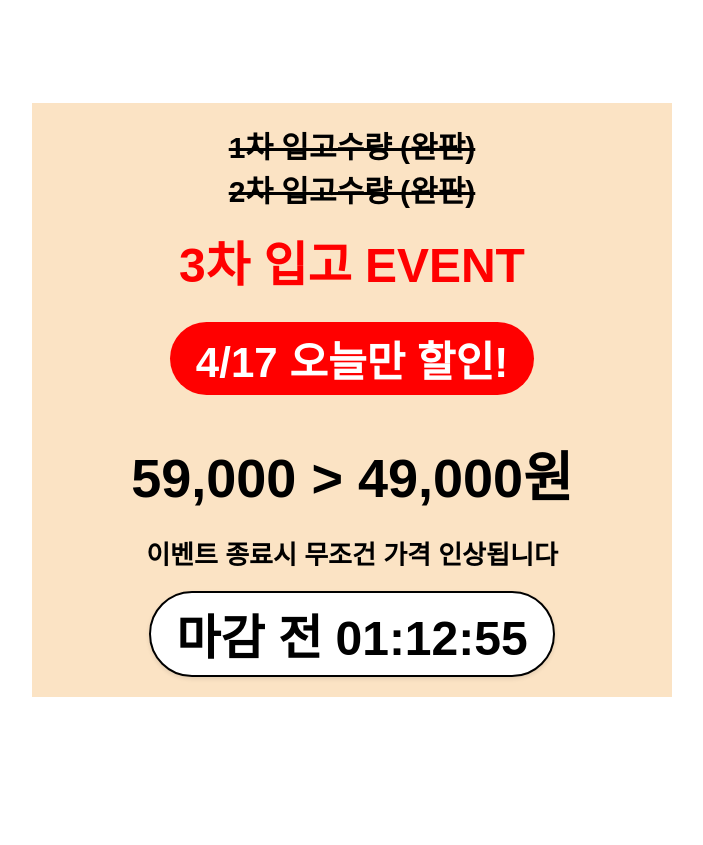
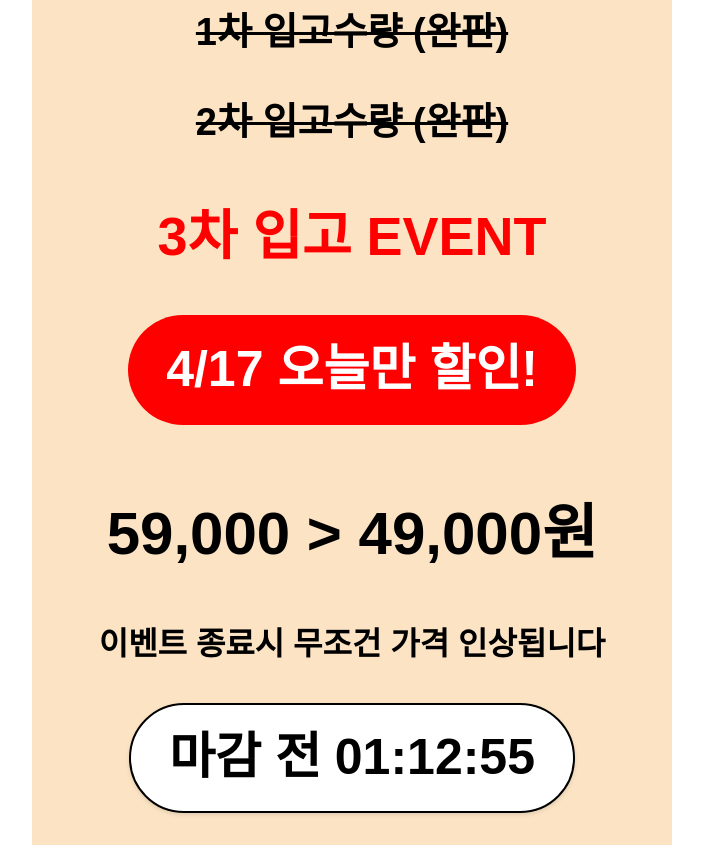
Before and after one commit to wooyeong9419/event-widget, a plain HTML site: page index.html in a window 1280 px wide. Shown: the whole page, without its empty margins (288-991 px from the left). Before the commit the page ends 800 px from the top, so only its background shows below. Drawn offline with Linux system fonts and the light colour scheme.

Commit message:
Update index.html

```diff
--- a/index.html
+++ b/index.html
@@ -1,9 +1,9 @@
 <!DOCTYPE html>
 <html lang="ko">
 <head>
-  <meta charset="UTF-8">
+  <meta charset="UTF-8" />
+  <meta name="viewport" content="width=device-width, initial-scale=1.0" />
   <title>3차 입고 EVENT</title>
-  <meta name="viewport" content="width=device-width, initial-scale=1.0" />
   <style>
     html, body {
       margin: 0;
@@ -19,59 +19,61 @@
       background-color: #fbe3c4;
       width: 100%;
       max-width: 640px;
-      aspect-ratio: 640 / 484;
+      aspect-ratio: 640 / 640; /* 세로폭 더 늘림 */
       font-family: 'Apple SD Gothic Neo', 'Malgun Gothic', sans-serif;
       text-align: center;
       display: flex;
       flex-direction: column;
       justify-content: center;
       align-items: center;
-      padding: 1.5vw;
+      padding: 2.5vw;
       box-sizing: border-box;
+      line-height: 1.7; /* 줄간격 넉넉하게 */
     }
     .line {
-      font-size: clamp(18px, 3vw, 30px);
+      font-size: clamp(22px, 4.3vw, 38px);
       color: #000;
       font-weight: bold;
       text-decoration: line-through;
+      margin: 1vw 0;
     }
     .event-title {
-      font-size: clamp(28px, 4.5vw, 48px);
+      font-size: clamp(36px, 5.5vw, 54px);
       color: red;
       font-weight: bold;
-      margin-top: 1.2vw;
+      margin: 1.8vw 0 1vw;
     }
     .event-date {
-      font-size: clamp(24px, 4vw, 42px);
+      font-size: clamp(30px, 5.5vw, 50px);
       font-weight: bold;
       background-color: red;
       color: white;
-      padding: 0.5vw 2vw;
+      padding: 1vw 3vw;
       border-radius: 100px;
-      margin: 2vw 0;
+      margin: 1.5vw 0 2vw;
       display: inline-block;
     }
     .price {
-      font-size: clamp(32px, 5.5vw, 54px);
+      font-size: clamp(40px, 6.5vw, 60px);
       font-weight: bold;
       color: #000;
-      margin: 1vw 0 1.2vw;
+      margin: 2.5vw 0 1.5vw;
     }
     .alert {
-      font-size: clamp(18px, 3vw, 26px);
+      font-size: clamp(22px, 4vw, 32px);
       color: #000;
       font-weight: 900;
-      margin: 0.5vw 0;
+      margin: 1vw 0;
     }
     .timer {
-      font-size: clamp(28px, 5vw, 48px); /* 더 크게 조정 */
+      font-size: clamp(30px, 5.5vw, 50px);
       color: #000;
       font-weight: bold;
       background-color: white;
       border: 2px solid #000;
-      padding: 0.5vw 2vw;
+      padding: 0.8vw 3vw;
       border-radius: 100px;
-      margin-top: 1vw;
+      margin-top: 1.5vw;
       box-shadow: 0 2px 4px rgba(0,0,0,0.1);
       display: inline-block;
     }
@@ -81,10 +83,8 @@
   <div class="container">
     <div class="line">1차 입고수량 (완판)</div>
     <div class="line">2차 입고수량 (완판)</div>
-
     <div class="event-title">3차 입고 EVENT</div>
     <div class="event-date" id="event-date">(날짜 로딩 중)</div>
-
     <div class="price">59,000 > 49,000원</div>
     <div class="alert">이벤트 종료시 무조건 가격 인상됩니다</div>
     <div class="timer" id="timer">마감 전 --:--:--</div>
@@ -95,11 +95,9 @@
       const now = new Date();
       const utc = now.getTime() + (now.getTimezoneOffset() * 60000);
       const koreaTime = new Date(utc + (9 * 60 * 60 * 1000));
-
       const month = koreaTime.getMonth() + 1;
       const date = koreaTime.getDate();
-      const dateString = `${month}/${date} 오늘만 할인!`;
-      document.getElementById("event-date").innerText = dateString;
+      document.getElementById("event-date").innerText = `${month}/${date} 오늘만 할인!`;
 
       updateKSTTimer();
       setInterval(updateKSTTimer, 1000);
@@ -109,10 +107,8 @@
       const now = new Date();
       const utc = now.getTime() + (now.getTimezoneOffset() * 60000);
       const koreaNow = new Date(utc + (9 * 60 * 60 * 1000));
-
       const endOfDay = new Date(koreaNow);
       endOfDay.setHours(23, 59, 59, 999);
-
       const diff = endOfDay - koreaNow;
 
       if (diff <= 0) {
@@ -123,7 +119,6 @@
       const hours = String(Math.floor(diff / (1000 * 60 * 60))).padStart(2, "0");
       const minutes = String(Math.floor((diff / (1000 * 60)) % 60)).padStart(2, "0");
       const seconds = String(Math.floor((diff / 1000) % 60)).padStart(2, "0");
-
       document.getElementById("timer").innerText = `마감 전 ${hours}:${minutes}:${seconds}`;
     }
   </script>
```
